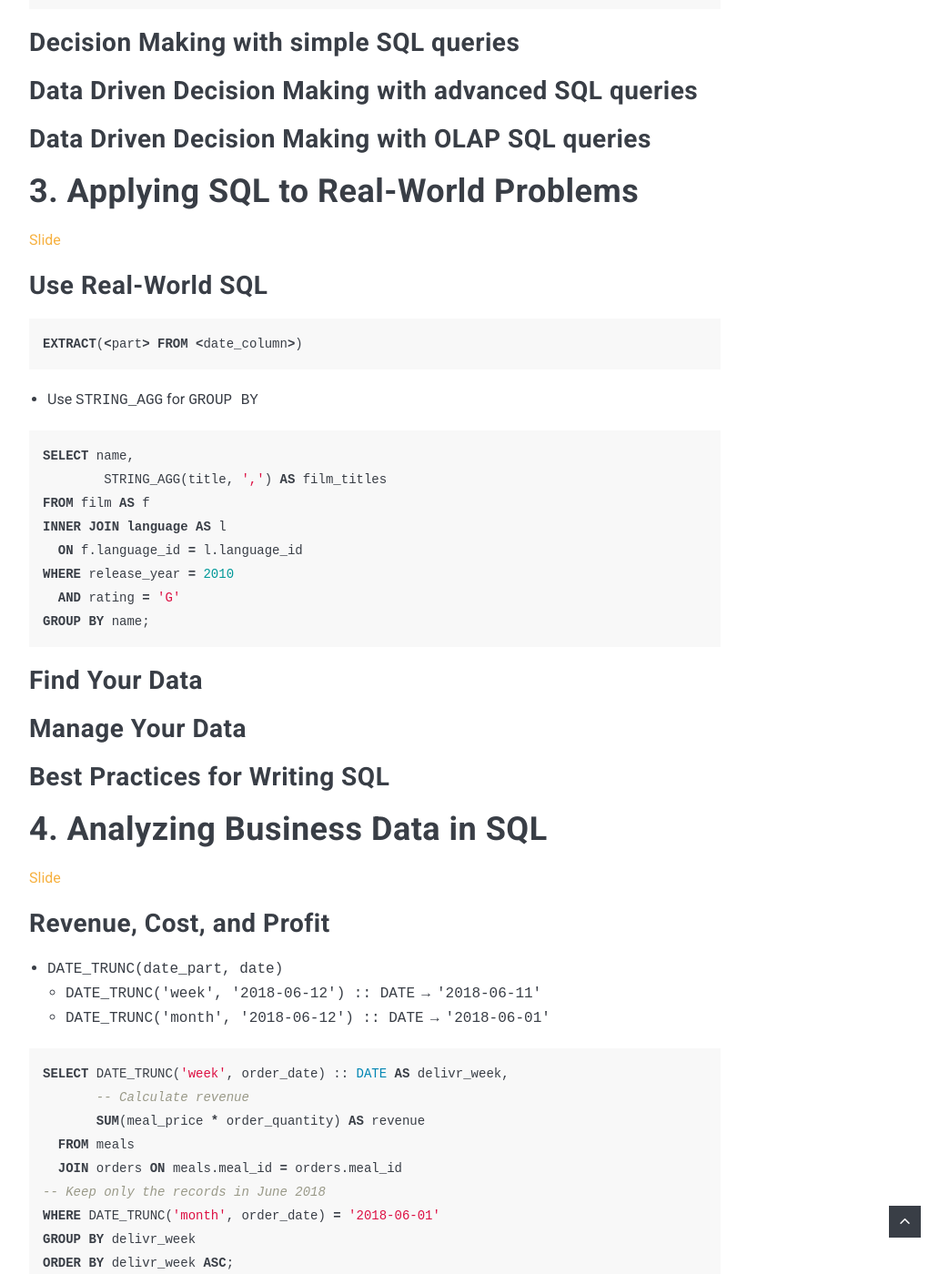
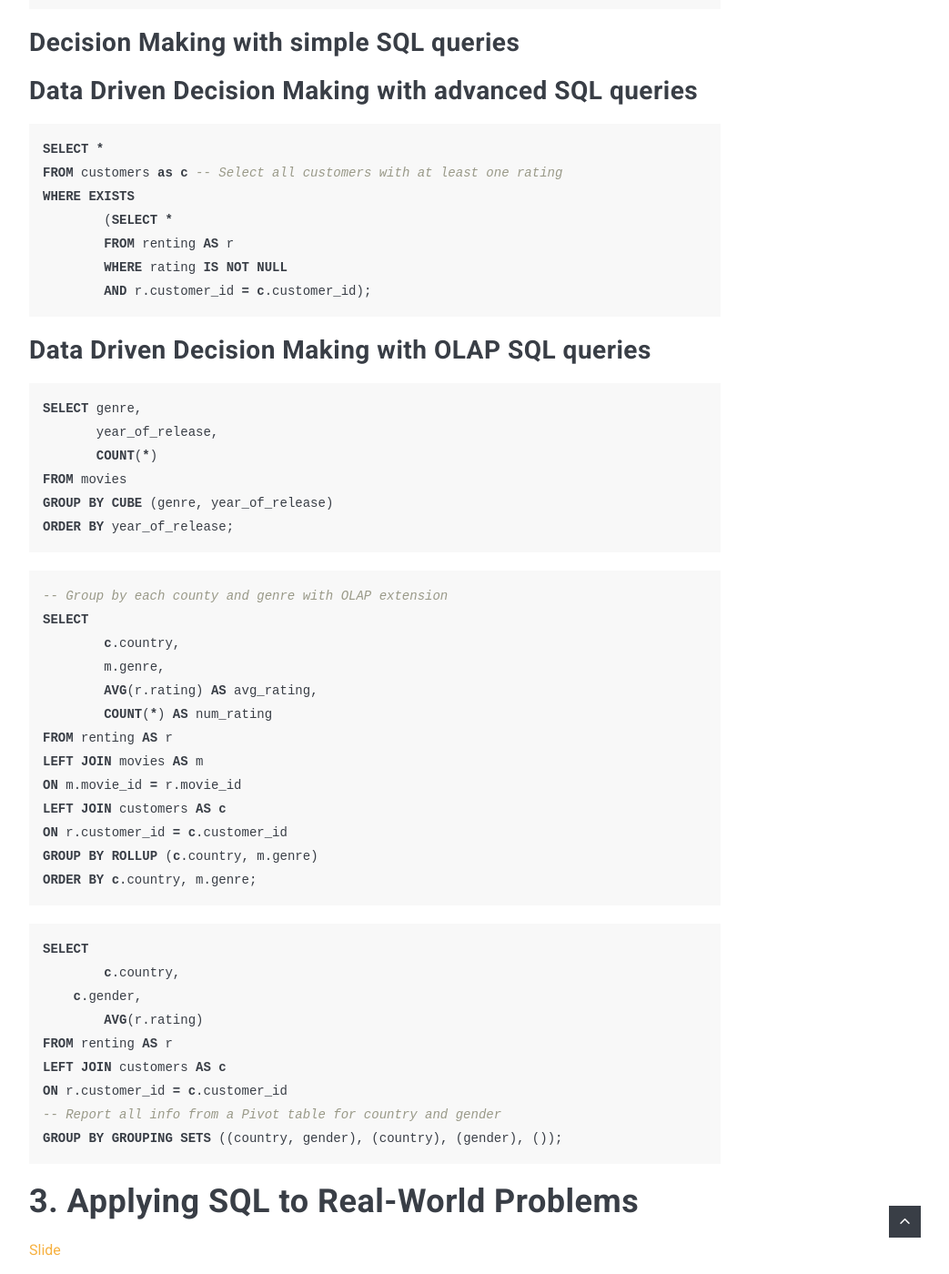
Before and after one commit to poi0905/poi0905.github.io, a Jekyll site: the page built from _posts/2022-11-28-datacamp-SQL-for-Business-Analysts.markdown, in a window 1280 px wide and 1400 px high, scrolled down 11118 px. Shown: the whole window at 91% size, without its empty margins (228-1271 px from the left). Built offline with Jekyll 4.4.1, drawn with Linux system fonts in a browser that asks for light colours; nearby versions of some CDN libraries; comment, search, counter and statistics services are not loaded.

Commit message:
20221201

```diff
--- a/_posts/2022-11-28-datacamp-SQL-for-Business-Analysts.markdown
+++ b/_posts/2022-11-28-datacamp-SQL-for-Business-Analysts.markdown
@@ -422,65 +422,58 @@ WHERE genre <> 'Drama'; -- All genres except drama
 
 ## Decision Making with simple SQL queries
 
-{% highlight SQL %}
-
-{% endhighlight %}
-
-
-{% highlight SQL %}
-
-{% endhighlight %}
-
-
-{% highlight SQL %}
-
-{% endhighlight %}
-
-
-{% highlight SQL %}
-
-{% endhighlight %}
 
 ## Data Driven Decision Making with advanced SQL queries
 
 {% highlight SQL %}
-
-{% endhighlight %}
-
-
-{% highlight SQL %}
-
-{% endhighlight %}
-
-
-{% highlight SQL %}
-
-{% endhighlight %}
-
-
-{% highlight SQL %}
-
+SELECT *
+FROM customers as c -- Select all customers with at least one rating
+WHERE EXISTS
+	(SELECT *
+	FROM renting AS r
+	WHERE rating IS NOT NULL
+	AND r.customer_id = c.customer_id);
 {% endhighlight %}
 
 ## Data Driven Decision Making with OLAP SQL queries
 
 {% highlight SQL %}
-
+SELECT genre,
+       year_of_release,
+       COUNT(*)
+FROM movies
+GROUP BY CUBE (genre, year_of_release)
+ORDER BY year_of_release;
 {% endhighlight %}
 
 
 {% highlight SQL %}
-
+-- Group by each county and genre with OLAP extension
+SELECT
+	c.country,
+	m.genre,
+	AVG(r.rating) AS avg_rating,
+	COUNT(*) AS num_rating
+FROM renting AS r
+LEFT JOIN movies AS m
+ON m.movie_id = r.movie_id
+LEFT JOIN customers AS c
+ON r.customer_id = c.customer_id
+GROUP BY ROLLUP (c.country, m.genre)
+ORDER BY c.country, m.genre;
 {% endhighlight %}
 
 
 {% highlight SQL %}
-
-{% endhighlight %}
-
-
-{% highlight SQL %}
-
+SELECT
+	c.country,
+    c.gender,
+	AVG(r.rating)
+FROM renting AS r
+LEFT JOIN customers AS c
+ON r.customer_id = c.customer_id
+-- Report all info from a Pivot table for country and gender
+GROUP BY GROUPING SETS ((country, gender), (country), (gender), ());
 {% endhighlight %}
 
 <a name="3"/>
```
